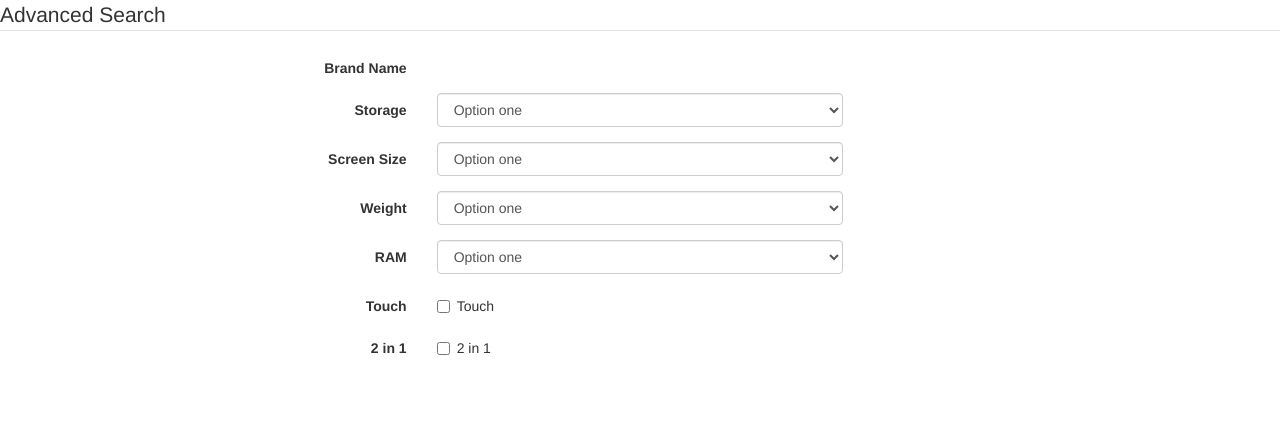
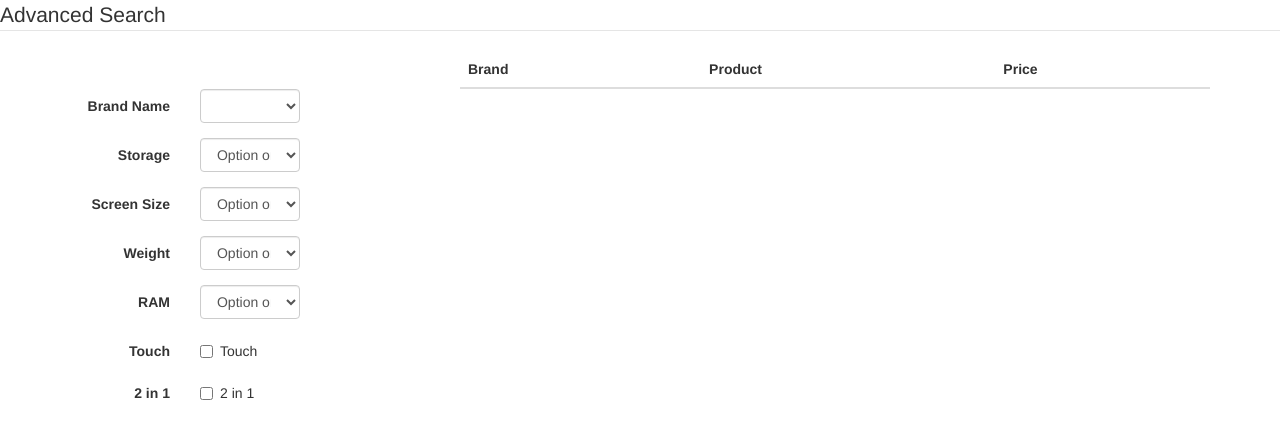
Before and after one commit to kaiyoshino/MSJapan, a website: page public/index.html in a window 1280 px wide. Drawn offline with nearby package versions, Linux system fonts and the light colour scheme.

Commit message:
added Front end with Derry

```diff
--- a/public/index.html
+++ b/public/index.html
@@ -10,33 +10,31 @@
       <script src="app.js"></script>
       <title>Search</title>
    </head>
-
    <body ng-controller="mainController">
-
+    <!-- Form Name -->
+                     <legend>Advanced Search</legend>
+      <div class = "container">
+         <div class="row">
+            <div class="col-md-4" style="margin-top: 38px;">
                <form class="form-horizontal">
                   <fieldset>
-
-<!-- Form Name -->
-<legend>Advanced Search</legend>
 
                      <!-- Select Basic -->
                      <div class="form-group">
                         <label class="col-md-4 control-label" for="data">Brand Name</label>
                         <div class="col-md-4">
-<!--     <select id="data" name="data" class="form-control">
+                               <select id="data" name="data" class="form-control">
                               <option ng-repeat="x in data">
-      {{x}}
-    </option> -->
-    <ul>
+                                {{x.Brand}}
+                              </option>
+            <!--                <ul>
                               <li ng-repeat="x in data">
-        {{x}}
+                                 {{x.Brand}}
                               </li>
-    </ul>
-
+                           </ul> -->
                            </select>
                         </div>
                      </div>
-
                      <!-- Select Basic -->
                      <div class="form-group">
                         <label class="col-md-4 control-label" for="Storage">Storage</label>
@@ -47,7 +45,6 @@
                            </select>
                         </div>
                      </div>
-
                      <!-- Select Basic -->
                      <div class="form-group">
                         <label class="col-md-4 control-label" for="Screen">Screen Size</label>
@@ -58,7 +55,6 @@
                            </select>
                         </div>
                      </div>
-
                      <!-- Select Basic -->
                      <div class="form-group">
                         <label class="col-md-4 control-label" for="Weight">Weight</label>
@@ -69,7 +65,6 @@
                            </select>
                         </div>
                      </div>
-
                      <!-- Select Basic -->
                      <div class="form-group">
                         <label class="col-md-4 control-label" for="RAM">RAM</label>
@@ -80,7 +75,6 @@
                            </select>
                         </div>
                      </div>
-
                      <!-- Multiple Checkboxes -->
                      <div class="form-group">
                         <label class="col-md-4 control-label" for="Touch">Touch</label>
@@ -93,7 +87,6 @@
                            </div>
                         </div>
                      </div>
-
                      <!-- Multiple Checkboxes -->
                      <div class="form-group">
                         <label class="col-md-4 control-label" for="2 in 1">2 in 1</label>
@@ -106,9 +99,36 @@
                            </div>
                         </div>
                      </div>
-
                   </fieldset>
                </form>
+            </div>
+            <div class="col-md-8">
 
+
+
+                <table class="table table-hover" id="data" name="data" class="form-control">
+                  <thead>
+                    <tr>
+                      <th>Brand</th>
+                      <th>Product</th>
+                      <th>Price</th>
+                    </tr>
+                  </thead>
+                  <tbody>
+                    <tr ng-repeat="x in data">
+                      <td>{{x.Brand}}</td>
+                      <td>{{x.Product}}}</td>
+                      <td>{{ x['Price(Yen)'] | currency:'¥':00 }}</td>
+                    </tr>
+
+                  </tbody>
+                </table>
+
+
+
+
+            </div>
+         </div>
+      </div>
    </body>
 </html>
```
Lines whose indentation alone changed are shown as unchanged.
